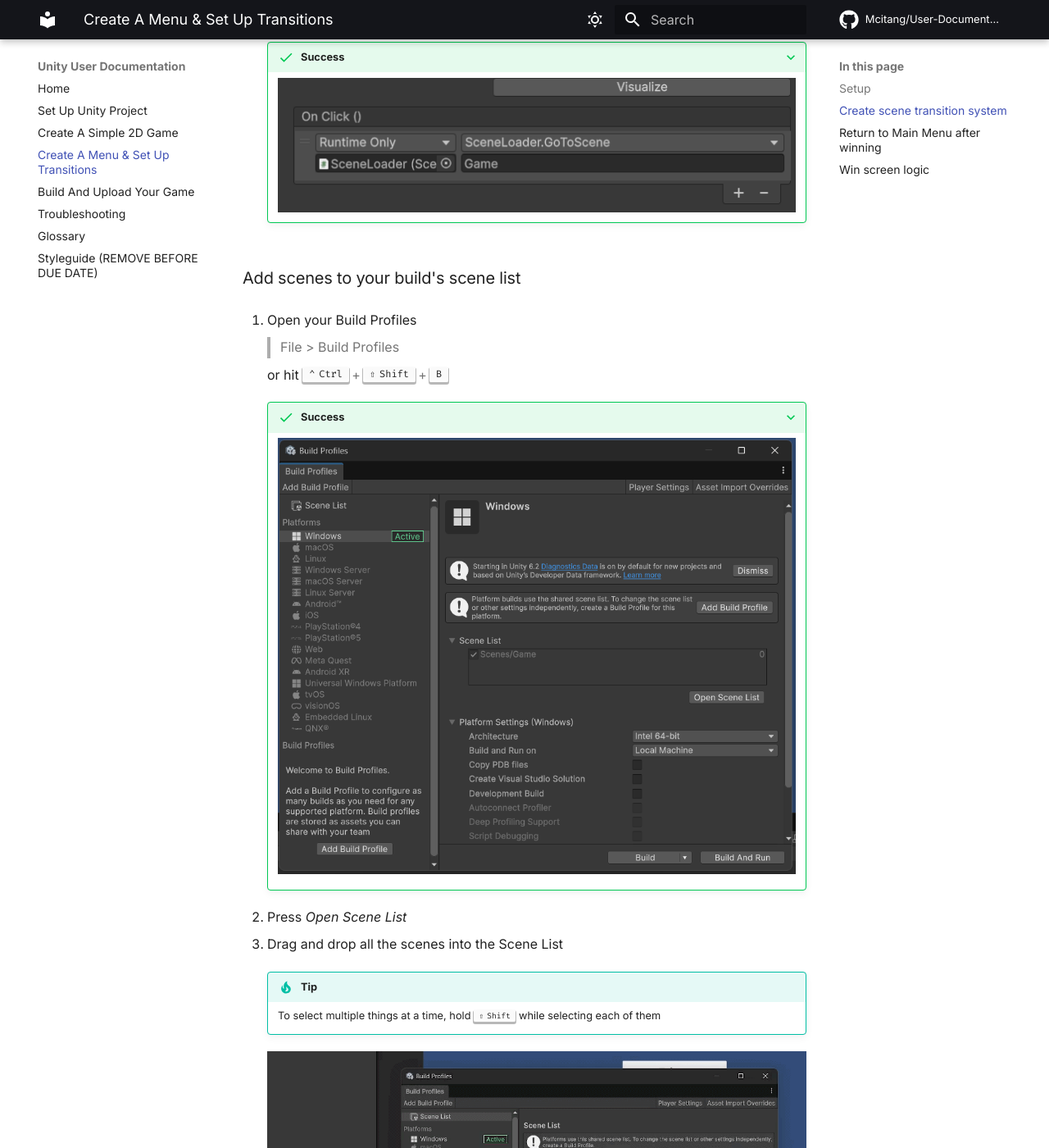
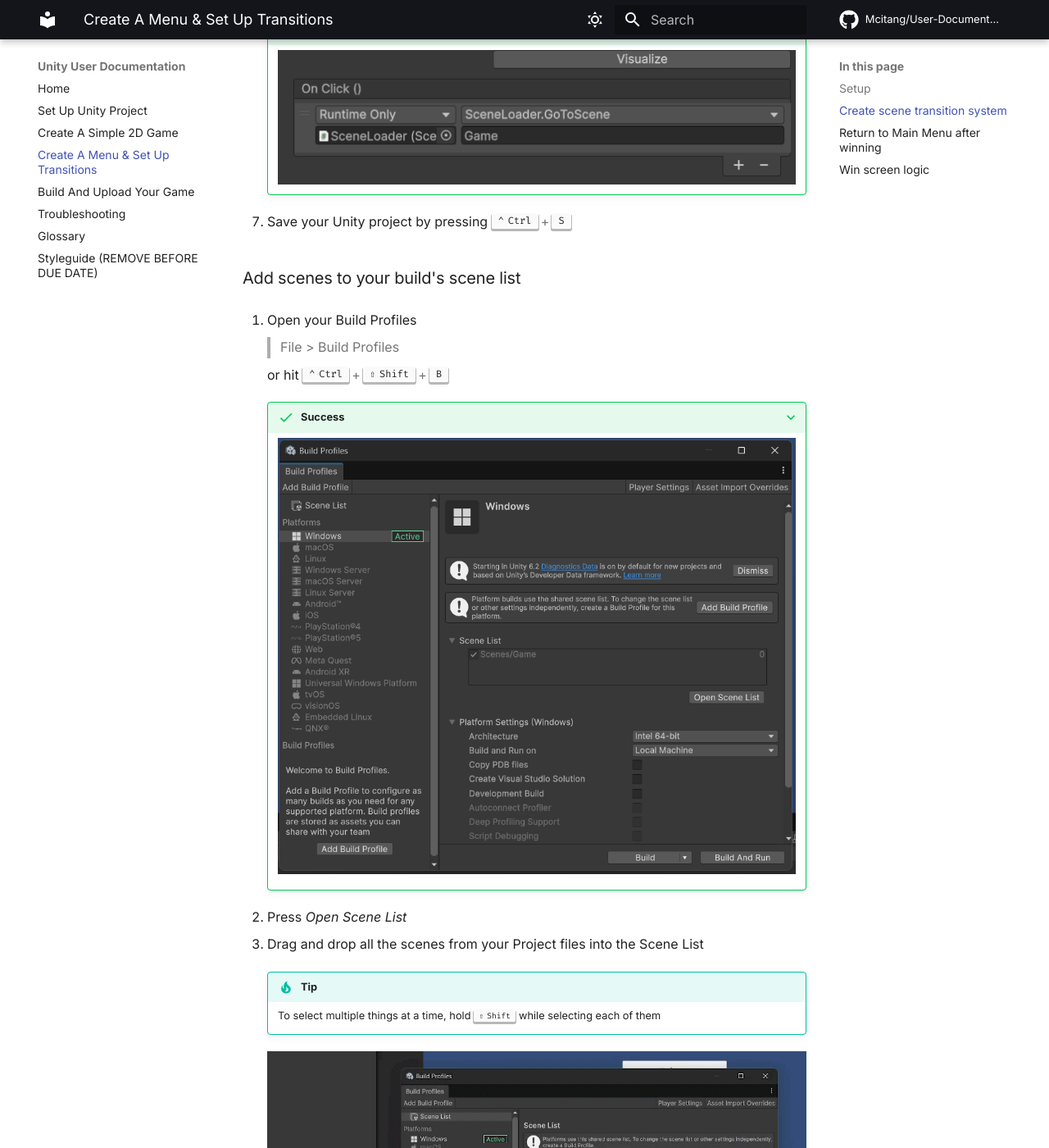
Before and after one commit to Mcitang/User-Documentation, an MkDocs documentation site: the page built from docs/make-menus.md, in a window 1280 px wide and 1400 px high, scrolled down 4193 px. Shown: the whole window at 82% size. Built offline with MkDocs 1.6.1 and Material for MkDocs 9.7.7, drawn with Linux system fonts in a browser that asks for light colours; comment, search, counter and statistics services are not loaded; some of the changed text lies outside the part shown.

Commit message:
Fix typo

```diff
--- a/docs/make-menus.md
+++ b/docs/make-menus.md
@@ -167,6 +165,8 @@
     ???+ success
         ![On Click () event function call list for the Play button][play-button-onclick-image]{ .center }
 
+1. Save your Unity project by pressing ++ctrl+s++
+
 
 ### Add scenes to your build's scene list
 
@@ -181,7 +181,7 @@
 
 1. Press _Open Scene List_
 
-1. Drag and drop all the scenes into the Scene List
+1. Drag and drop all the scenes from your Project files into the Scene List
 
     !!! tip
         To select multiple things at a time, hold ++shift++ while selecting each of them
```
Also changed, not shown: other parts of docs/make-menus.md (+0 -2 lines).
